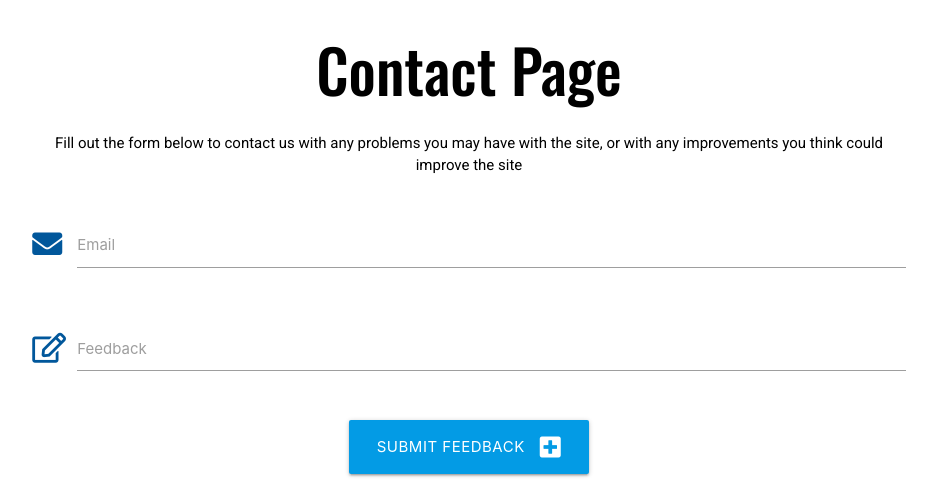
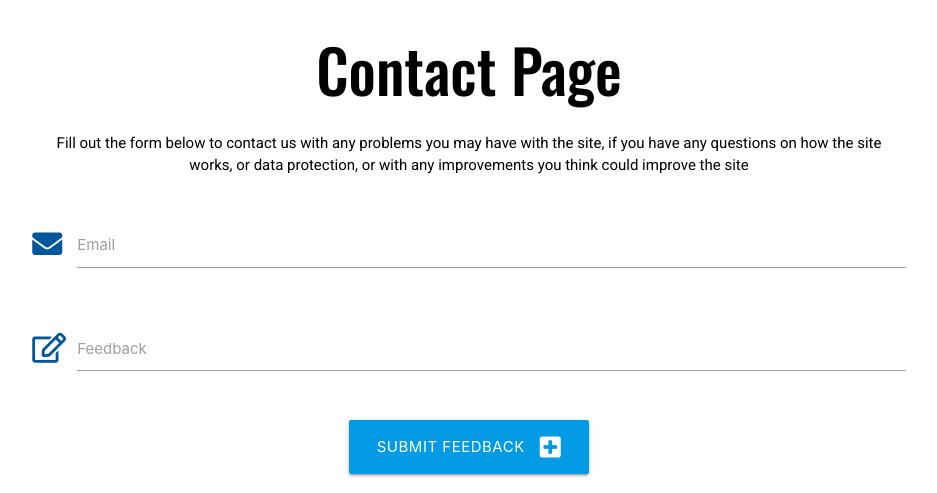
Before and after one commit to AJWest22/MS3, a Flask app: page /contact_page in a window 1280 px wide. Shown: the part 604-1097 px from the top of the page, without its empty margins (171-1108 px from the left). Run offline with Flask 2, Linux system fonts and the light colour scheme; some libraries are stand-ins or nearby versions.

Commit message:
updated contact page text

```diff
--- a/templates/contact_page.html
+++ b/templates/contact_page.html
@@ -7,7 +7,8 @@
 
 <h3 class="header-text black-text">Contact Page</h3>
     <p class="sub-text black-text">Fill out the form below to contact us with any problems you may
-        have with the site, or with any improvements you think could improve the site
+        have with the site, if you have any questions on how the site works, or data protection,
+        or with any improvements you think could improve the site
     </p>
 <!--Header text and sub-heading text-->
 
```
